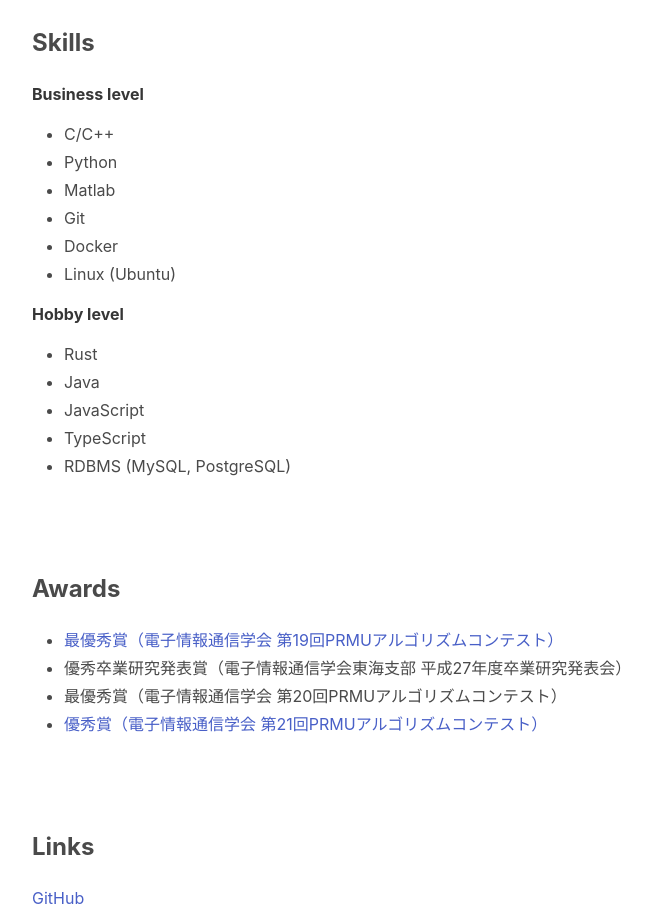
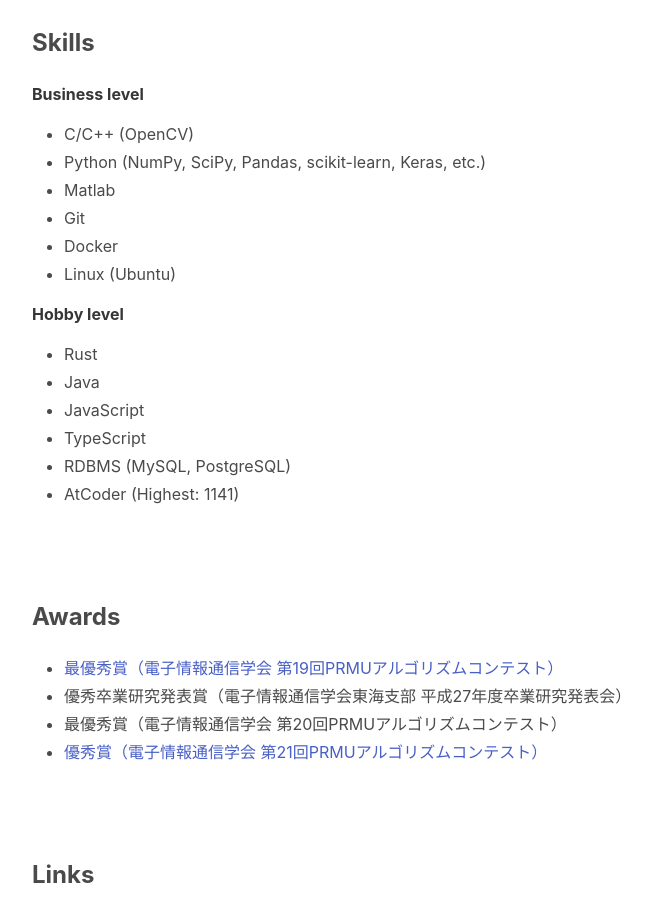
Before and after one commit to tttanikawa/nextjs-my-page, a Next.js app: page / in a window 1280 px wide. Shown: the part 1140-2054 px from the top of the page, without its empty margins (32-683 px from the left). Built offline with nearby package versions, Linux system fonts and the light colour scheme.

Commit message:
Add some skills

```diff
--- a/pages/index.tsx
+++ b/pages/index.tsx
@@ -79,8 +79,8 @@
                 <p className="content">
                     <strong>Business level</strong><br />
                     <ul>
-                        <li>C/C++</li>
-                        <li>Python</li>
+                        <li>C/C++ (OpenCV)</li>
+                        <li>Python (NumPy, SciPy, Pandas, scikit-learn, Keras, etc.)</li>
                         <li>Matlab</li>
                         <li>Git</li>
                         <li>Docker</li>
@@ -93,6 +93,7 @@
                         <li>JavaScript</li>
                         <li>TypeScript</li>
                         <li>RDBMS (MySQL, PostgreSQL)</li>
+                        <li>AtCoder (Highest: 1141)</li>
                     </ul>
                 </p>
             </div>
```
